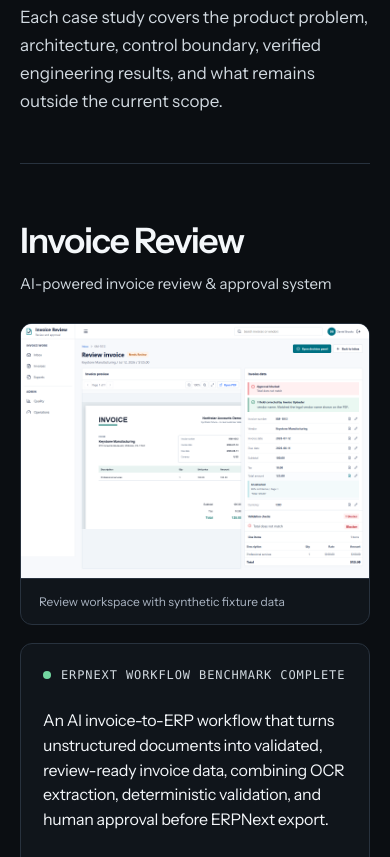
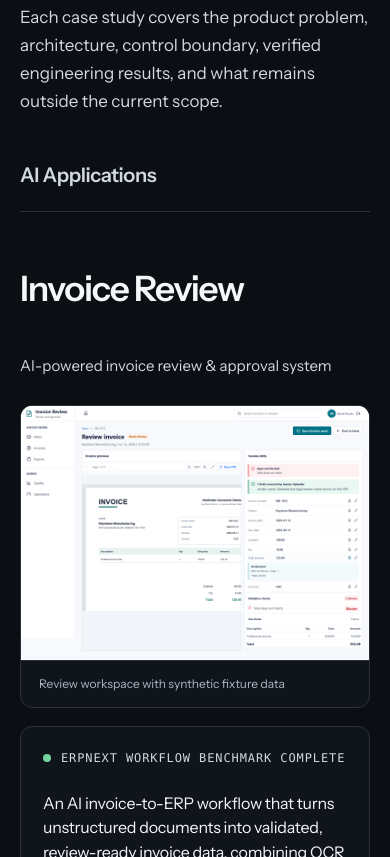
Before and after one commit to williamlo90/portfolio-website, an Astro site: page / in a window 390 px wide. Shown: the part 1538-2395 px from the top of the page. Built offline with nearby package versions, Linux system fonts and the light colour scheme; Astro itself is replaced by a stand-in of ours.

Commit message:
Group AI applications and MCP business automation in portfolio and resume

```diff
--- a/src/components/ProjectFeature.astro
+++ b/src/components/ProjectFeature.astro
@@ -52,7 +52,7 @@ const {
   id={project.slug}
 >
   <header class="project-heading">
-    <h3>{project.title}</h3>
+    <h4>{project.title}</h4>
     <p class="project-descriptor">{project.descriptor}</p>
   </header>
 
--- a/src/content.config.ts
+++ b/src/content.config.ts
@@ -24,6 +24,7 @@ const projects = defineCollection({
       publicationState: z.enum(["draft", "published"]),
       featured: z.boolean(),
       featuredOrder: z.number(),
+      category: z.enum(["ai-applications", "mcp-business-automation"]),
       status: z.object({
         label: z.string(),
         detail: z.string(),
--- a/src/content/projects/ai-support-escalation.md
+++ b/src/content/projects/ai-support-escalation.md
@@ -7,6 +7,7 @@ summary: "A policy-governed AI case-resolution system that converts fragmented e
 publicationState: published
 featured: true
 featuredOrder: 2
+category: ai-applications
 status:
   label: Controlled-pilot readiness gate passed
   detail: "The bounded Gmail draft journey, PostgreSQL persistence, recovery paths, and authenticated readiness checks passed the recorded gate."
--- a/src/content/projects/connectwise-service-operations-mcp.md
+++ b/src/content/projects/connectwise-service-operations-mcp.md
@@ -7,6 +7,7 @@ summary: "A service-operations MCP server and operator workspace for scoped tick
 publicationState: published
 featured: true
 featuredOrder: 3
+category: mcp-business-automation
 status:
   label: Local workflow and reliability validation complete
   detail: "Validated against a stateful two-tenant PSA simulator aligned with a publicly documented ConnectWise PSA API subset. Live ConnectWise tenant and cloud deployment validation remain pending."
--- a/src/content/projects/invoice-review.md
+++ b/src/content/projects/invoice-review.md
@@ -7,6 +7,7 @@ summary: "An AI invoice-to-ERP workflow that turns unstructured documents into v
 publicationState: published
 featured: true
 featuredOrder: 1
+category: ai-applications
 status:
   label: ERPNext workflow benchmark complete
   detail: "The approval-gated workflow was benchmarked against direct manual entry in a local ERPNext sandbox using synthetic invoices."
--- a/src/content/projects/odoo-business-operations-mcp-server.md
+++ b/src/content/projects/odoo-business-operations-mcp-server.md
@@ -7,6 +7,7 @@ summary: "An AI-assisted Odoo operations platform with four reusable business sk
 publicationState: published
 featured: true
 featuredOrder: 4
+category: mcp-business-automation
 status:
   label: Local workflow and reliability validation complete
   detail: "Validated with synthetic local data against Odoo. Workload evidence comes from Phase 8 and browser acceptance from Phase 9A. Azure deployment remains pending."
--- a/src/pages/index.astro
+++ b/src/pages/index.astro
@@ -18,6 +18,11 @@ const featuredEntries = (
 const experienceEntries = (
   await getCollection("experience", ({ data }) => data.featured)
 ).sort((left, right) => left.data.featuredOrder - right.data.featuredOrder);
+
+const projectGroups = [
+  { id: "ai-applications", title: "AI Applications" },
+  { id: "mcp-business-automation", title: "MCP & Business Automation" },
+];
 
 const personStructuredData = {
   "@context": "https://schema.org",
@@ -105,7 +110,14 @@ const personStructuredData = {
       </div>
 
       {
-        featuredEntries.map(({ data }, position) => {
+        projectGroups.map((group) => (
+          <section class="project-group" aria-labelledby={`${group.id}-title`}>
+            <h3 class="project-group-title" id={`${group.id}-title`}>
+              {group.title}
+            </h3>
+            {featuredEntries
+              .filter(({ data }) => data.category === group.id)
+              .map(({ data }, position) => {
                 return (
                   <ProjectFeature
                     project={{
@@ -128,13 +140,17 @@ const personStructuredData = {
                     repositoryUrl={
                       data.repository.public ? data.repository.url : undefined
                     }
-              liveUrl={data.liveDemo?.public ? data.liveDemo.url : undefined}
+                    liveUrl={
+                      data.liveDemo?.public ? data.liveDemo.url : undefined
+                    }
                     liveLabel={
                       data.liveDemo?.public ? data.liveDemo.label : undefined
                     }
                   />
                 );
-        })
+              })}
+          </section>
+        ))
       }
     </section>
 
--- a/src/styles/global.css
+++ b/src/styles/global.css
@@ -620,13 +620,25 @@ img {
   border-top: 1px solid var(--border-subtle);
 }
 
+.project-group + .project-group {
+  margin-top: 48px;
+}
+
+.project-group-title {
+  margin-bottom: 24px;
+  color: var(--text-secondary);
+  font-size: clamp(1.25rem, 2vw, 1.5rem);
+  font-weight: 600;
+  letter-spacing: -0.02em;
+}
+
 .project-heading {
   max-width: 100%;
   margin-bottom: 32px;
   margin-left: 0;
 }
 
-.project-heading h3 {
+.project-heading h4 {
   font-size: clamp(2rem, 3.3vw, 3.25rem);
   font-weight: 600;
   line-height: 1.06;
@@ -1339,7 +1351,7 @@ img {
     margin-left: 0;
   }
 
-  .project-heading h3 {
+  .project-heading h4 {
     margin-top: 10px;
     font-size: clamp(2rem, 9vw, 3rem);
   }
```
Also changed, not shown: tests/project-headings.spec.ts (+11 -1 lines), tools/resume/resume-content.md (+3 -1 lines), 2 other files. Lines whose indentation alone changed are shown as unchanged.
